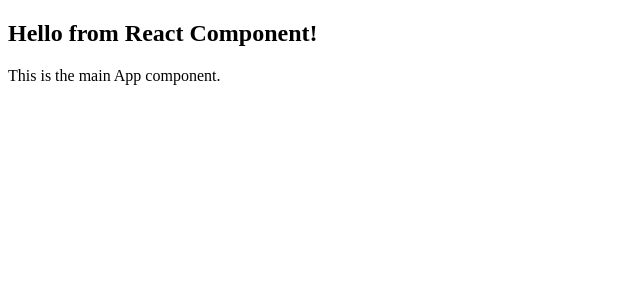
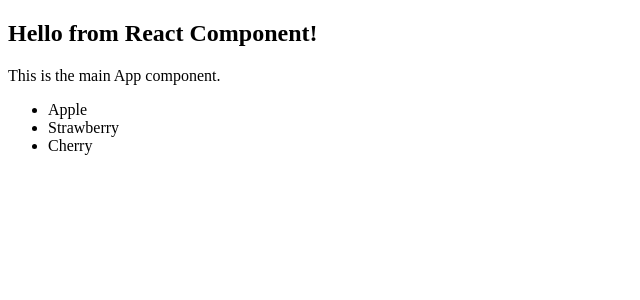
Before and after one commit to nk-on/Icare-Bootcamp, a React (Vite) app: page / in a window 1280 px wide. Shown: the top 300 px of the page, without its empty margins (0-640 px from the left). Built offline with nearby package versions, Linux system fonts and the light colour scheme.

Commit message:
Building day 6 mini project with two functional components

```diff
--- a/src/App.tsx
+++ b/src/App.tsx
@@ -1,11 +1,12 @@
 import './App.css'
-import Hello from './Hello'
+import Header from './Header';
+import List from './List';
 function App() {
-
+  const fruits = ["Apple","Strawberry","Cherry"];
   return (
     <>
-     <Hello />
-     <p>This is the main App component.</p>
+     <Header name={"App component"} />
+     <List items={fruits} />
     </>
   )
 }
--- /dev/null
+++ b/src/Header.tsx
@@ -0,0 +1,10 @@
+import Hello from "./Hello";
+function Header({name}) {
+  return (
+    <>
+    <Hello />
+    <p>This is the main {name}.</p>
+    </>
+  )
+}
+export default Header;
--- /dev/null
+++ b/src/List.tsx
@@ -0,0 +1,8 @@
+function List({ items }:{items:string[]}) {
+  return (
+    <>
+      <ul>{items.map((item) => <li>{item}</li>)}</ul>
+    </>
+  );
+}
+export default List;
```
